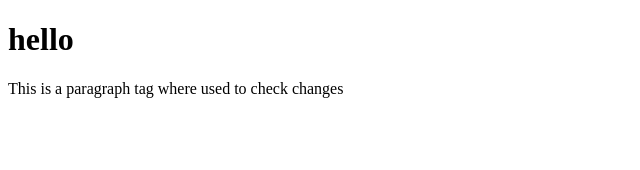
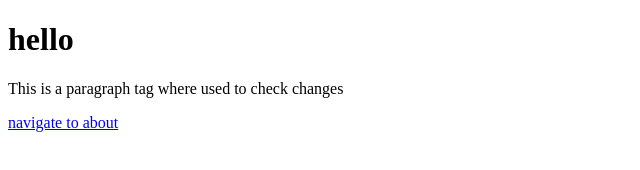
Before and after one commit to Anirudh-B-Mitta/git, a plain HTML site: page index.html in a window 1280 px wide. Shown: the whole page, without its empty margins (0-640 px from the left). Drawn offline with Linux system fonts and the light colour scheme.

Commit message:
navigation about added

```diff
--- a/index.html
+++ b/index.html
@@ -6,5 +6,6 @@
     <body>
         <h1>hello</h1>
         <p>This is a paragraph tag where used to check changes</p>
+        <a href="about.html">navigate to about</a>
     </body>
 </html>
```
